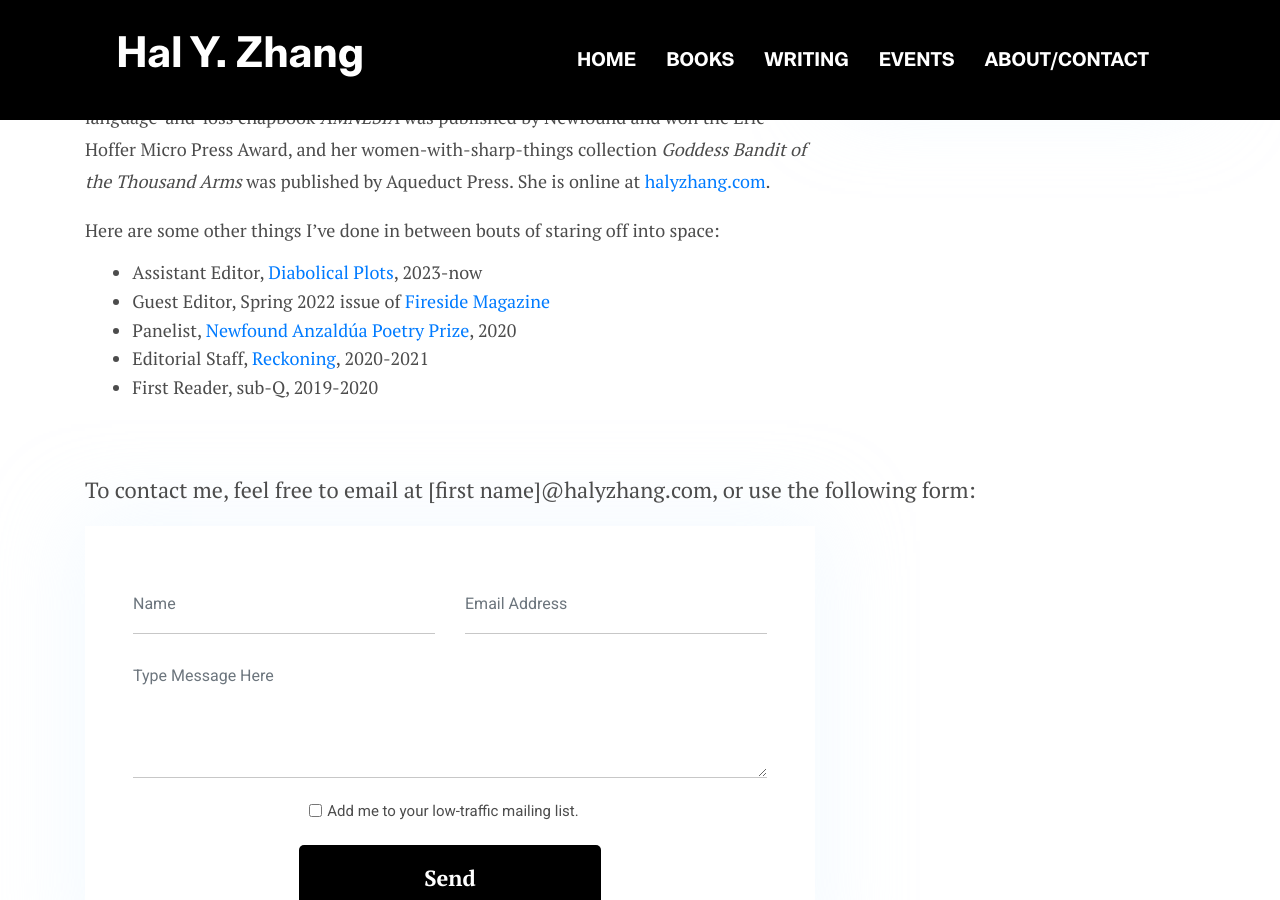
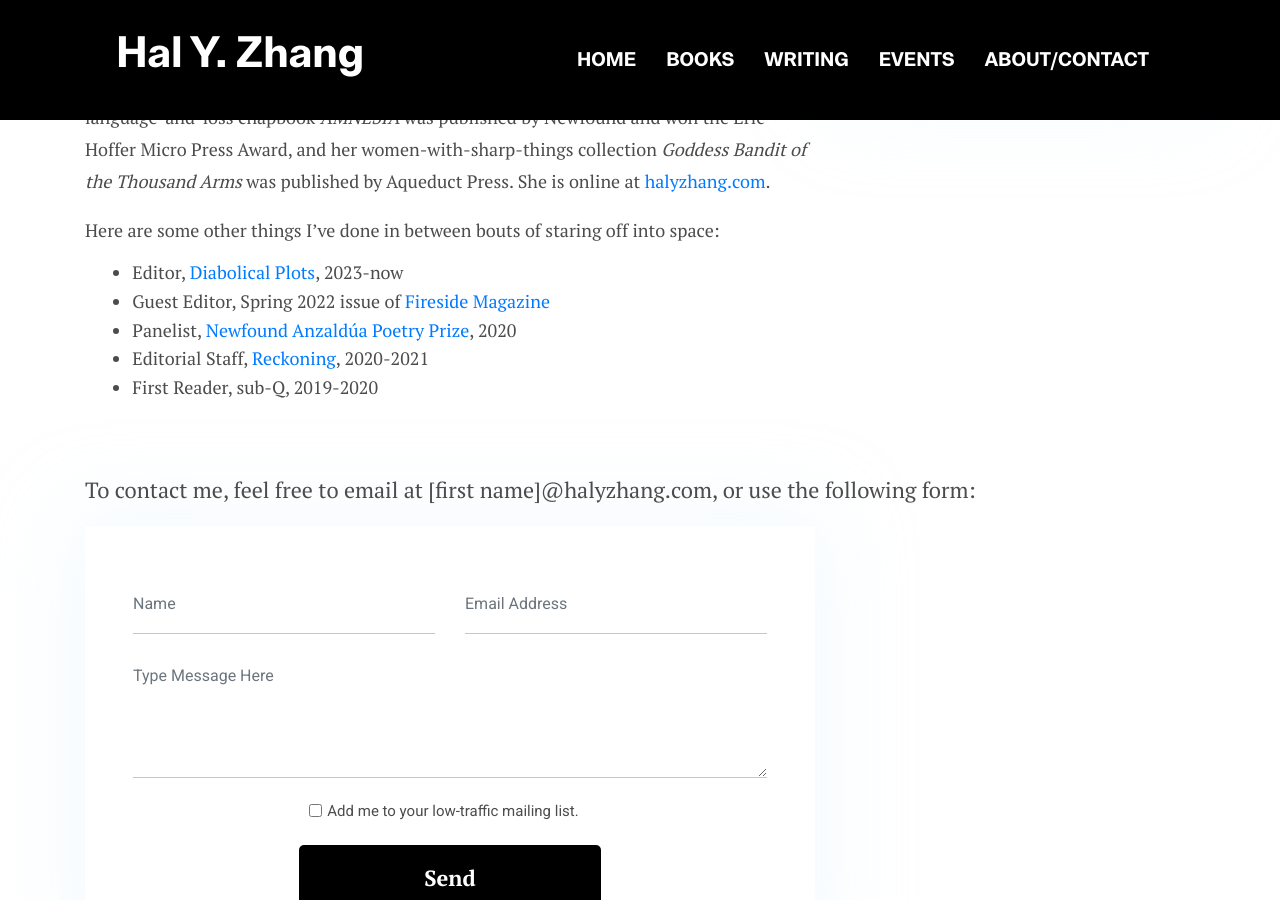
Before and after one commit to abbynicoleyee/abbynicoleyee.github.io, a Jekyll site: the page built from _pages/about.md, in a window 1280 px wide and 900 px high, scrolled down 611 px. Built offline with Jekyll 4.4.1, drawn with Linux system fonts in a browser that asks for light colours.

Commit message:
update title

```diff
--- a/_pages/about.md
+++ b/_pages/about.md
@@ -12,7 +12,7 @@ Hal Y. Zhang writes science, fiction, and science fiction, in no particular orde
 
 Here are some other things I've done in between bouts of staring off into space:
 
-- Assistant Editor, [Diabolical Plots](https://www.diabolicalplots.com/), 2023-now
+- Editor, [Diabolical Plots](https://www.diabolicalplots.com/), 2023-now
 - Guest Editor, Spring 2022 issue of [Fireside Magazine](https://firesidefiction.com/)
 - Panelist, [Newfound Anzaldúa Poetry Prize](https://newfound.org/poetry-prize), 2020
 - Editorial Staff, [Reckoning](https://reckoning.press/), 2020-2021
```
